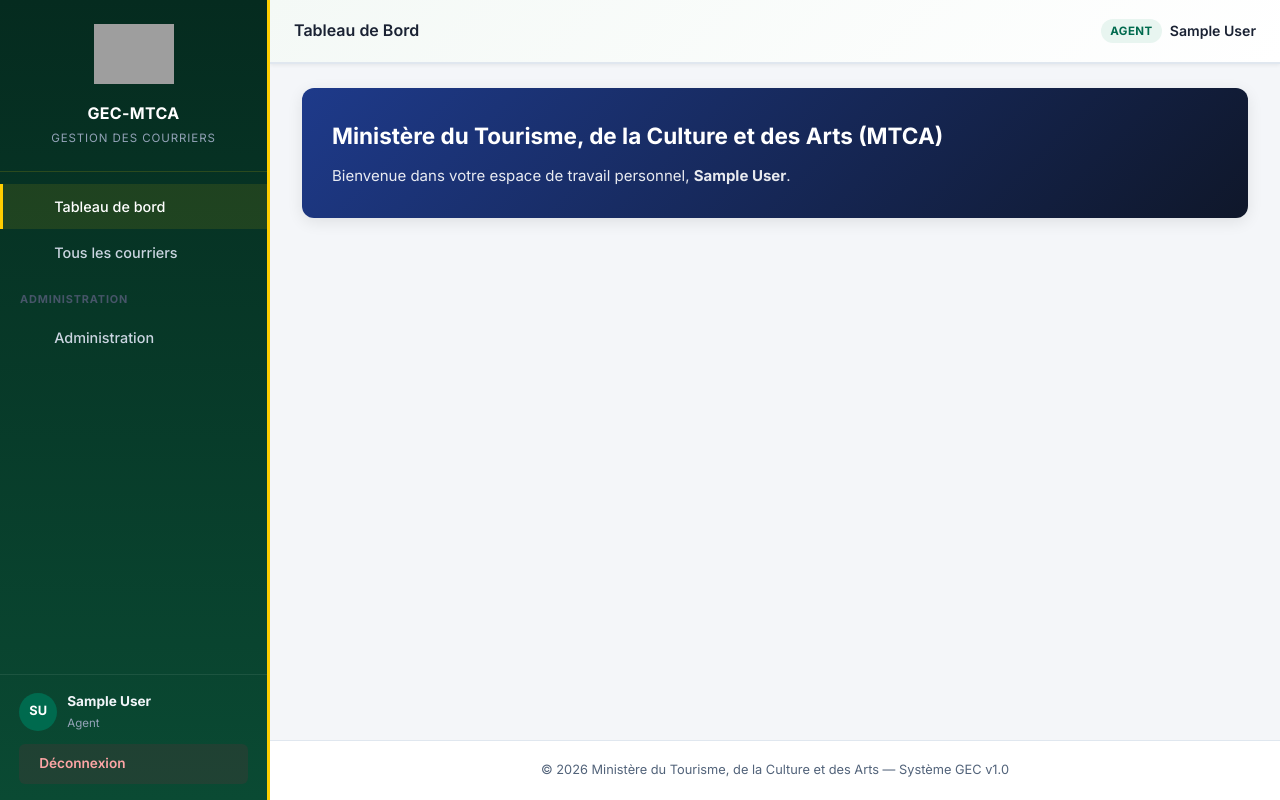
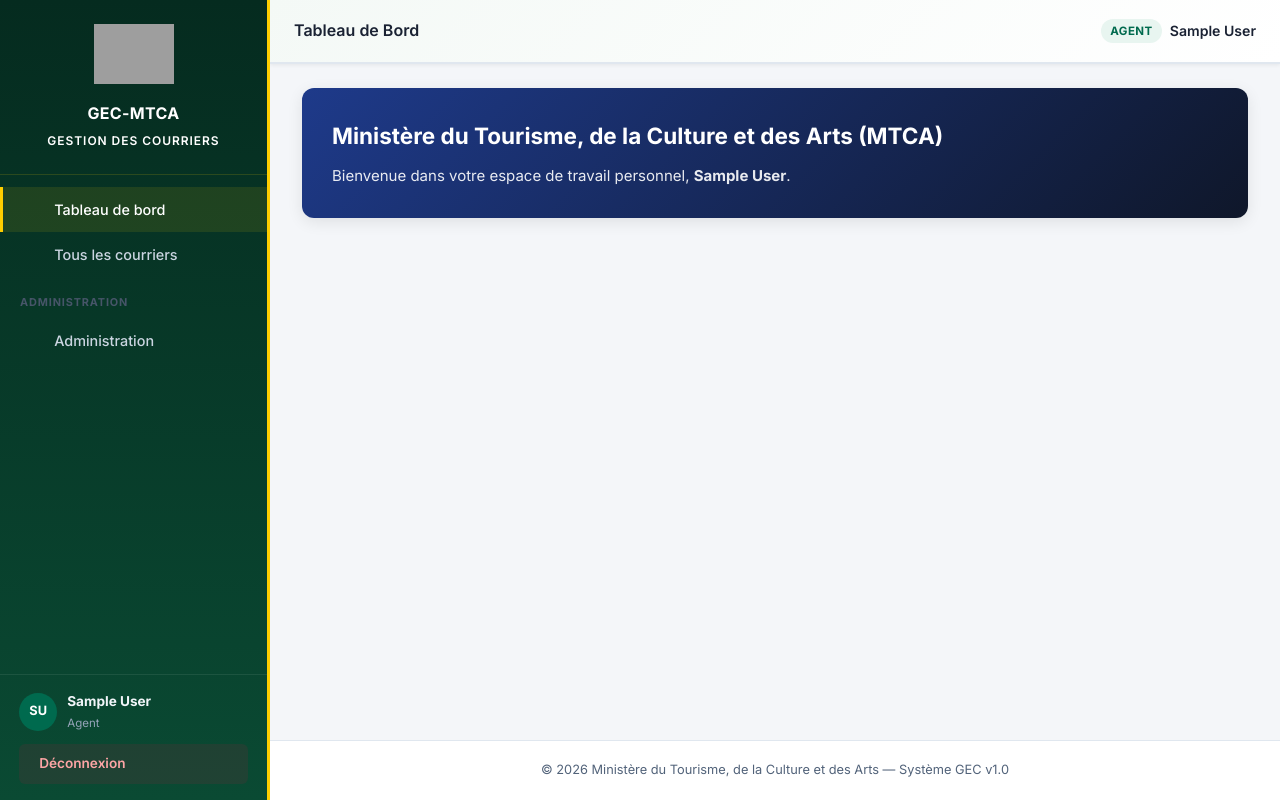
Before and after one commit to Gloriamdk/COURRIER, a Django app: page /courrier/dashboard/ in a window 1280 px wide. Run offline with Django 5.2, Linux system fonts and the light colour scheme; the visitor is signed in with stand-in values (Sample User, id 1); data that the repository does not hold is empty; grey boxes are pictures that could not be loaded.

Commit message:
Correction visibilité : le sous-titre de la sidebar est maintenant blanc

```diff
--- a/static/css/style.css
+++ b/static/css/style.css
@@ -119,11 +119,12 @@ aside.sidebar {
 }
 
 .sidebar-subtitle {
-    font-size: 0.72rem;
-    color: #94a3b8;
-    margin-top: 2px;
+    font-size: 0.75rem;
+    color: #ffffff;
+    margin-top: 4px;
     text-transform: uppercase;
     letter-spacing: 0.08em;
+    font-weight: 600;
 }
 
 /* Menu de navigation */
```
